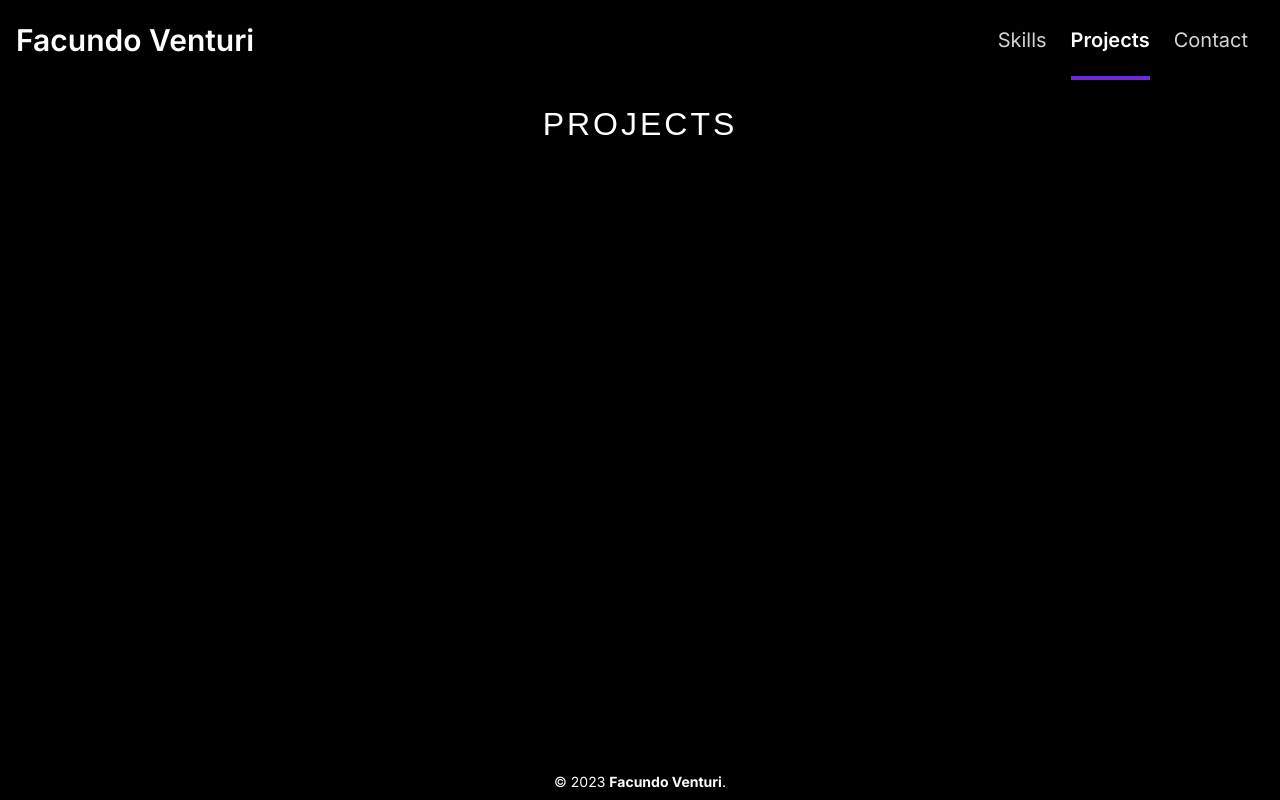
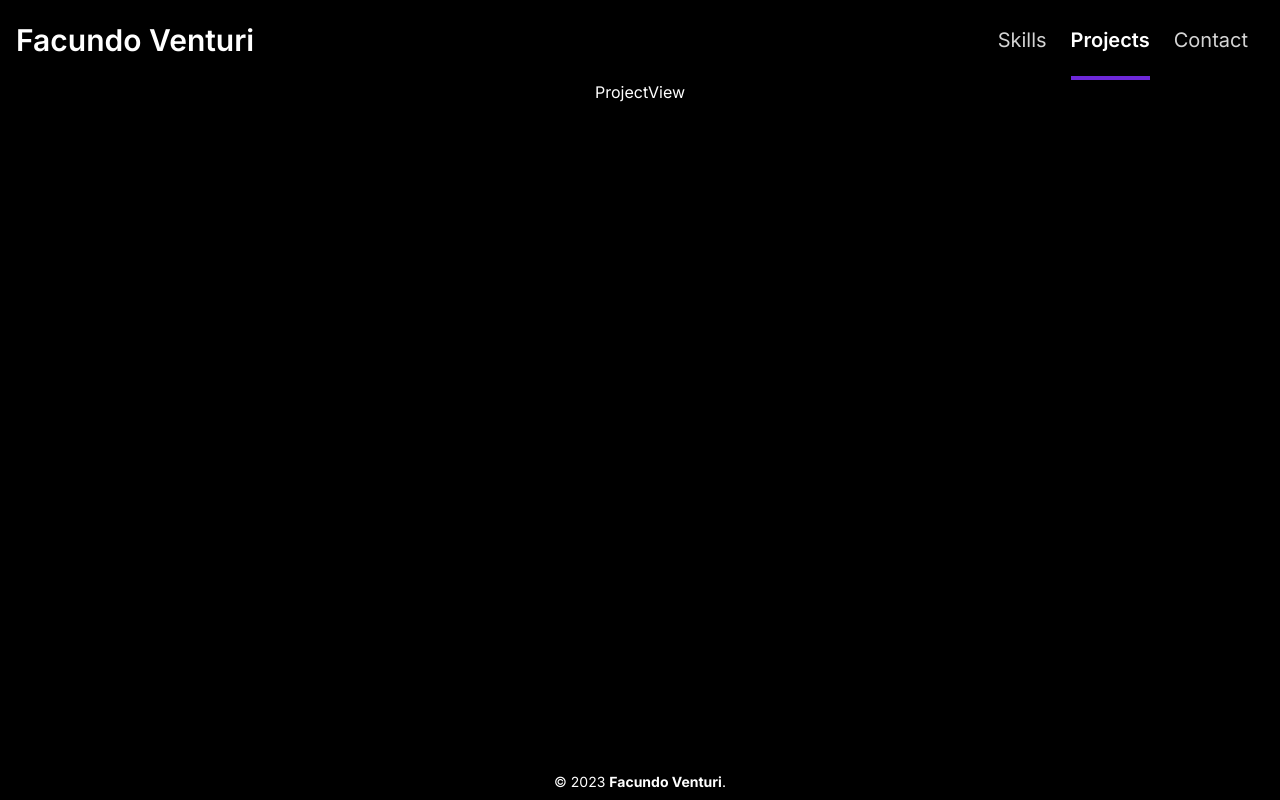
Before and after one commit to fakuventuri/fakuventuri.github.io, a Next.js app: page /project/3 in a window 1280 px wide. Built offline with nearby package versions, Linux system fonts and the light colour scheme.

Commit message:
Project view configure

```diff
--- /dev/null
+++ b/app/project/[id]/page.tsx
@@ -0,0 +1,34 @@
+import Footer from "@/components/Footer";
+
+import ProjectView from "@/components/projectView";
+
+import projects from "@/data/projectsData";
+
+export function generateStaticParams() {
+  const paths = projects.map((project) => {
+    return { id: project.id.toString() };
+  });
+
+  return paths;
+}
+
+export default function ProjectPage({ params }: { params: { id: string } }) {
+  const project = projects.find((project) => project.id === Number(params.id));
+
+  return (
+    <main
+      id="main"
+      className="flex flex-col items-center justify-center w-full min-h-screen px-6"
+    >
+      <section
+        id="projects"
+        className="flex flex-col justify-start items-center w-full
+        min-h-[calc(100vh-5rem)] h-fit pt-20 scroll-mt-0"
+      >
+        {project && <ProjectView project={project} />}
+      </section>
+
+      <Footer />
+    </main>
+  );
+}
--- a/app/project/[slug]/page.tsx
+++ /dev/null
@@ -1,22 +0,0 @@
-import Footer from "@/components/Footer";
-
-export default function ProjectPage({ params }: { params: { slug: string } }) {
-  return (
-    <main
-      id="main"
-      className="flex flex-col items-center justify-center w-full min-h-screen px-6"
-    >
-      <section
-        id="projects"
-        className="flex flex-col justify-start items-center w-full
-        min-h-[calc(100vh-5rem)] h-fit pt-20 scroll-mt-0"
-      >
-        <h1 className="w-fit tracking-[3px] decoration-0 text-[2em] font-[Arial] text-white mb-10 mt-5 uppercase">
-          Projects
-        </h1>
-      </section>
-
-      <Footer />
-    </main>
-  );
-}
--- /dev/null
+++ b/components/projectView.tsx
@@ -0,0 +1,9 @@
+import Project from "@/types/project";
+
+export default function ProjectView({ project }: { project: Project }) {
+  return (
+    <div>
+      <h1>ProjectView</h1>
+    </div>
+  );
+}
```
